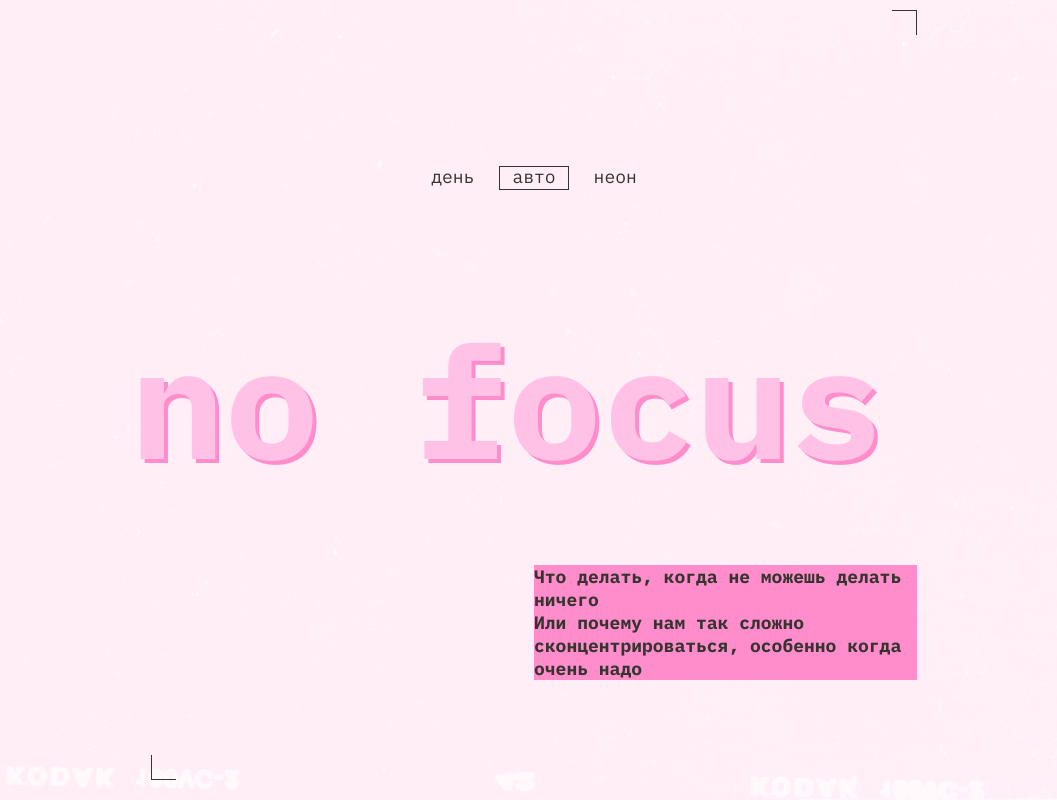
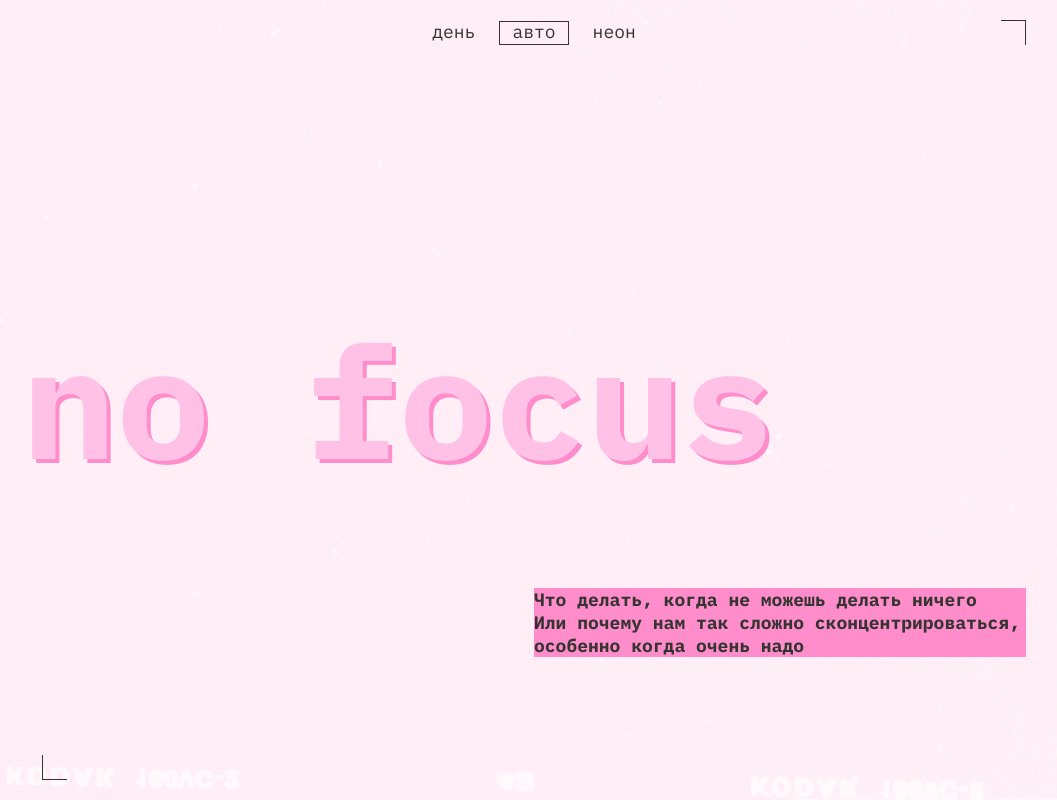
Before and after one commit to romabitos/slozhno-sosredotochitsya-fd, a plain HTML site: page index.html in a window 1280 px wide. Shown: the top 800 px of the page, without its empty margins (106-1163 px from the left). Drawn offline with Linux system fonts and the light colour scheme.

Commit message:
полностью хедер

```diff
--- a/styles/style.css
+++ b/styles/style.css
@@ -14,7 +14,6 @@
 }
 
 .header {
-
   display: grid;
   padding: 10px;
   min-block-size: 668px;
@@ -32,8 +31,6 @@
   line-height: 23px;
   color: var(--text-header-color);
 }
-
-
 
 .decorated-zone {
   position: relative;
@@ -110,8 +107,6 @@
   color: var(--menu-color-text);
 }
 
-
-
 .header__theme-menu-button {
   border: none;
   background: transparent;
@@ -135,10 +130,6 @@
   box-shadow: 0px 1px 0px 0px var(--decoration-color);
   outline: none;
 }
-
-
-
-
 
 .text-shadow:hover {
   text-decoration: underline;
@@ -265,8 +256,6 @@
     bottom: 20px;
   }
 
-
-
   .title {
     font-size: clamp(7.5rem, 0.5625rem + 14.4531vw, 9.8125rem);
     white-space: nowrap;
@@ -280,8 +269,8 @@
   }
 
   .header__theme-menu {
-  margin-bottom: 0px;
- }
+    margin-bottom: 0px;
+  }
 
   .header__rec {
     top: 13px;
@@ -413,36 +402,24 @@
 }
 
 @media (min-width: 1024px) {
-
-
-  .decorated-zone::after {
-    right: 20px;
-    top: 10px;
-  }
-
-  .decorated-zone::before {
-    left: 20px;
-  }
-
-  .header__rec {
-    padding-left: 945px;
-  }
-
-  .header__rec::after {
-    left: 985px;
+  .header {
+    width: 1024px;
   }
 
   .header__theme-menu {
+    padding-top: 2px;
     justify-self: center;
-    margin-block-start: 0px;
+    align-self: flex-start;
   }
 
   .header__theme-menu-list {
-    grid-template-columns: repeat(3, 1fr);
+    display: flex;
+    flex-direction: row;
+    gap: 13px;
   }
 
   .title {
-
+    margin-block-start: 0;
   }
 
   .main {
```
Also changed, not shown: styles/dark.css (line endings or trailing spaces), styles/light.css (line endings or trailing spaces).
